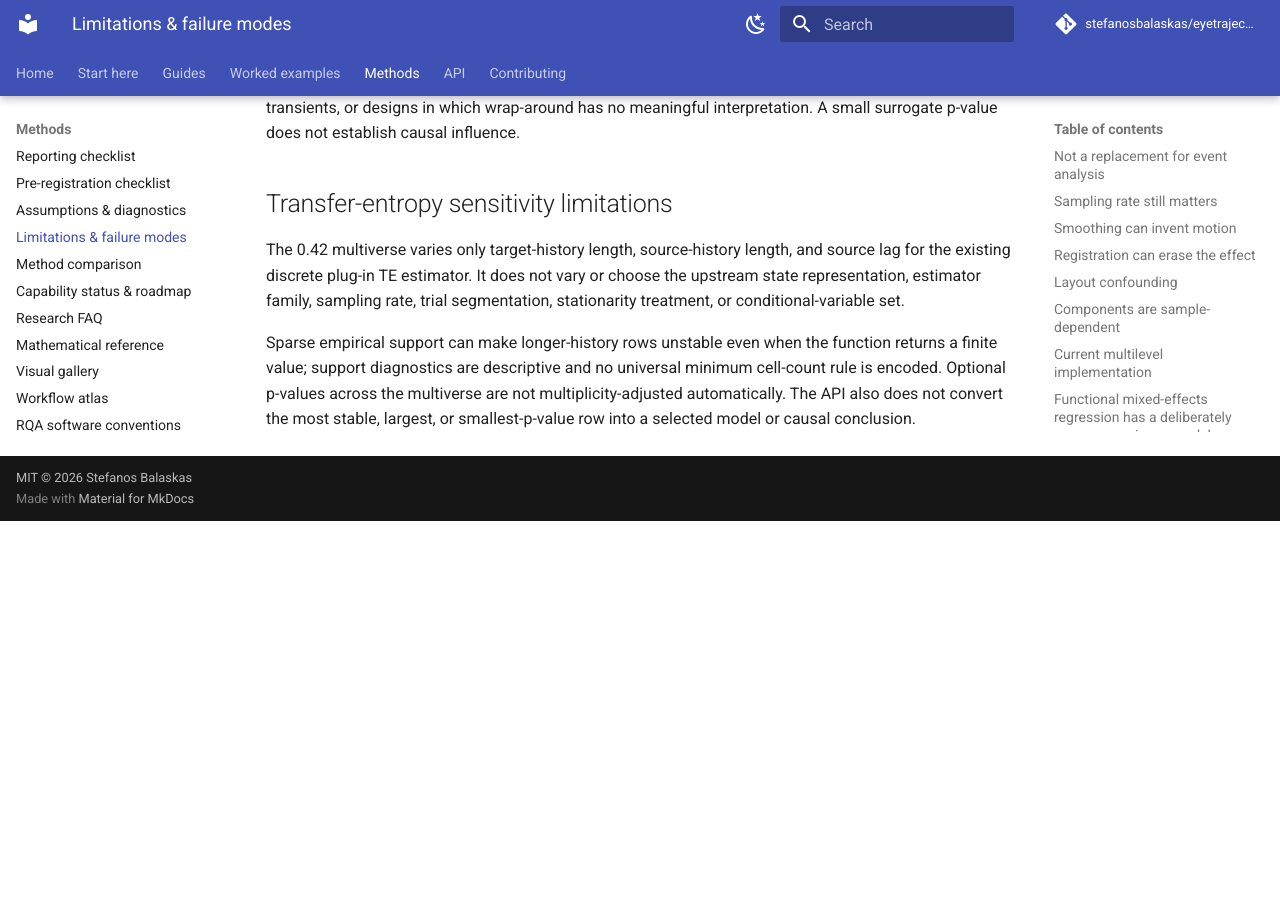
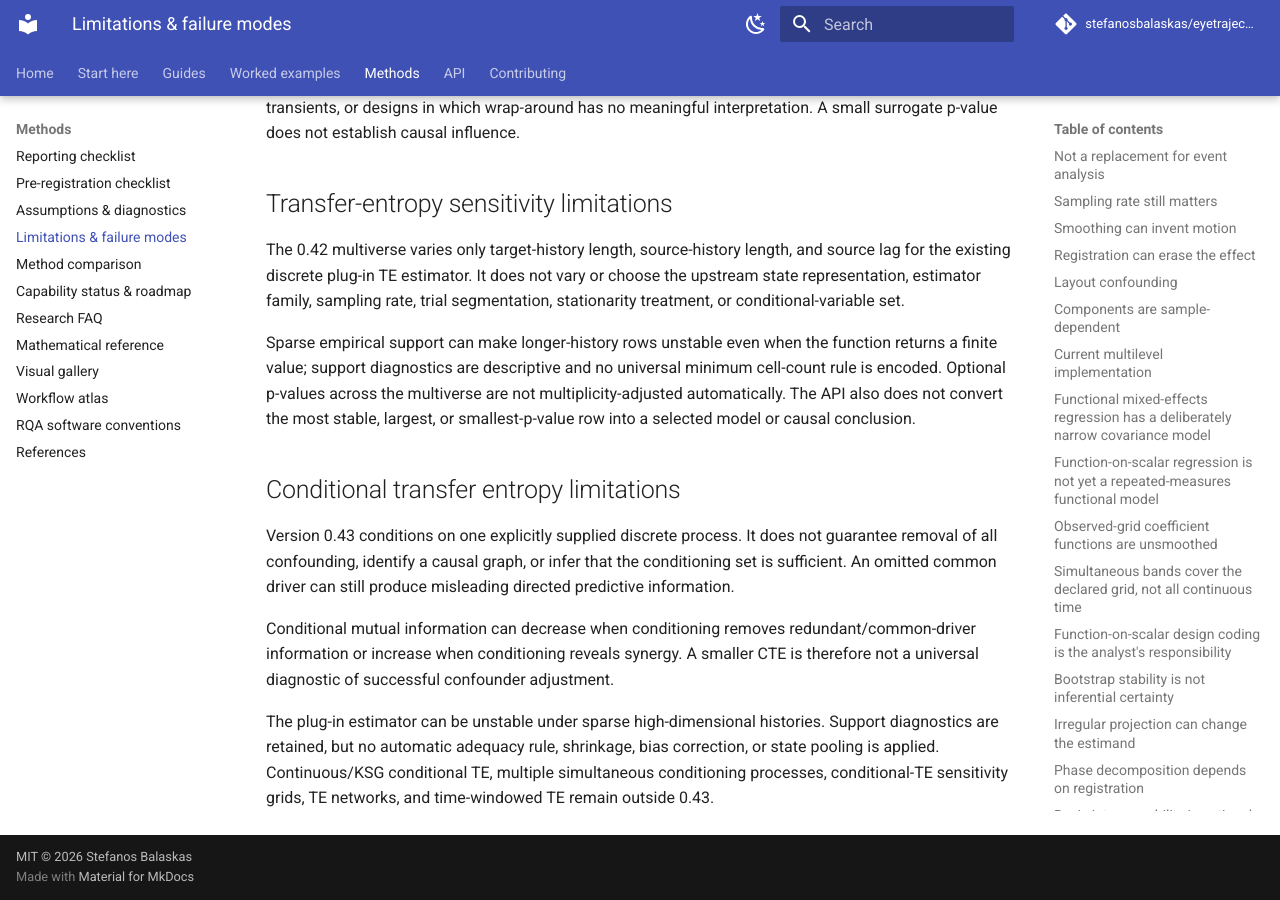
Before and after one commit to stefanosbalaskas/eyetrajectoriespy, an MkDocs documentation site: the page built from docs/methods/limitations.md, in a window 1280 px wide and 900 px high, scrolled down 30524 px. Built offline with MkDocs 1.6.1 and Material for MkDocs 9.7.7, drawn with Linux system fonts in a browser that asks for light colours; comment, search, counter and statistics services are not loaded; before the commit the page ends 31045 px from its top, so only the background shows below that.

Commit message:
Document conditional transfer entropy limitations

```diff
--- a/docs/methods/limitations.md
+++ b/docs/methods/limitations.md
@@ -896,3 +896,21 @@
 multiverse are not multiplicity-adjusted automatically. The API also does not
 convert the most stable, largest, or smallest-p-value row into a selected model
 or causal conclusion.
+
+## Conditional transfer entropy limitations
+
+Version 0.43 conditions on one explicitly supplied discrete process. It does not
+guarantee removal of all confounding, identify a causal graph, or infer that the
+conditioning set is sufficient. An omitted common driver can still produce
+misleading directed predictive information.
+
+Conditional mutual information can decrease when conditioning removes
+redundant/common-driver information or increase when conditioning reveals
+synergy. A smaller CTE is therefore not a universal diagnostic of successful
+confounder adjustment.
+
+The plug-in estimator can be unstable under sparse high-dimensional histories.
+Support diagnostics are retained, but no automatic adequacy rule, shrinkage,
+bias correction, or state pooling is applied. Continuous/KSG conditional TE,
+multiple simultaneous conditioning processes, conditional-TE sensitivity
+grids, TE networks, and time-windowed TE remain outside 0.43.
```
